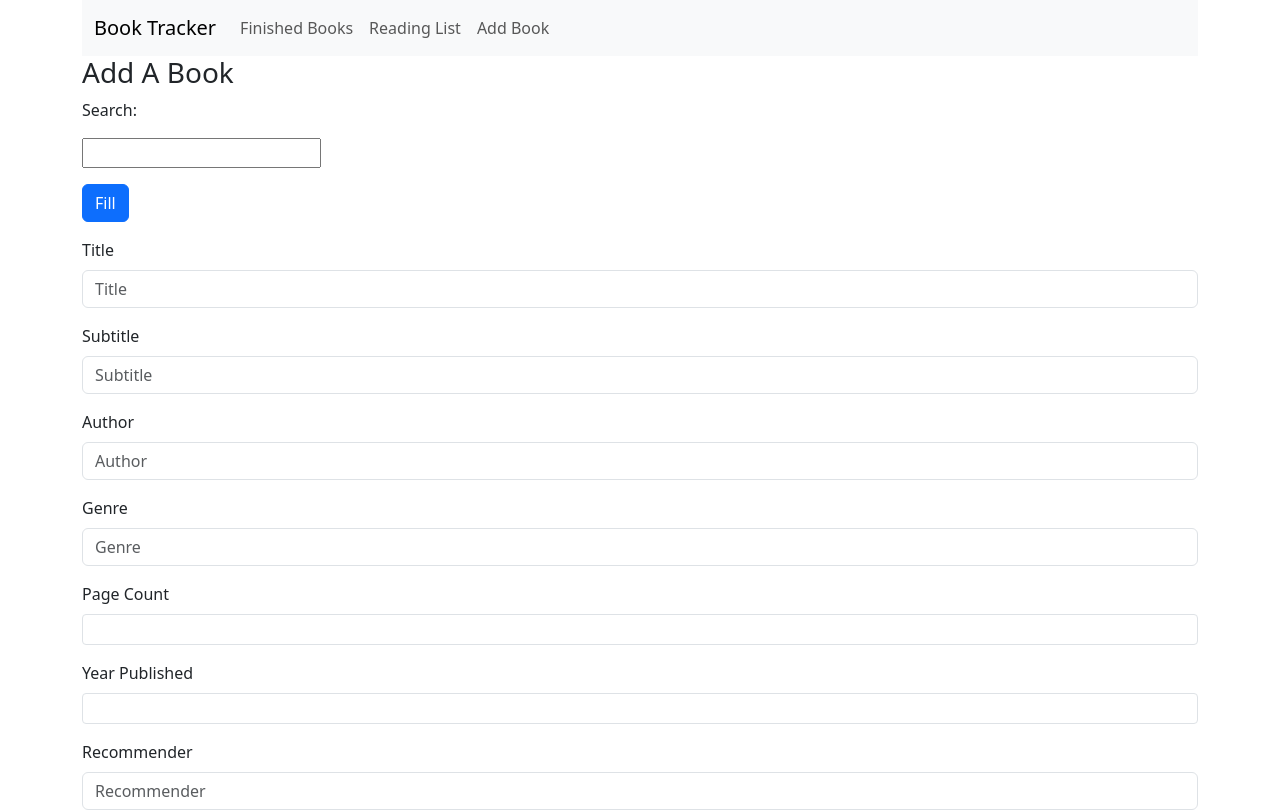
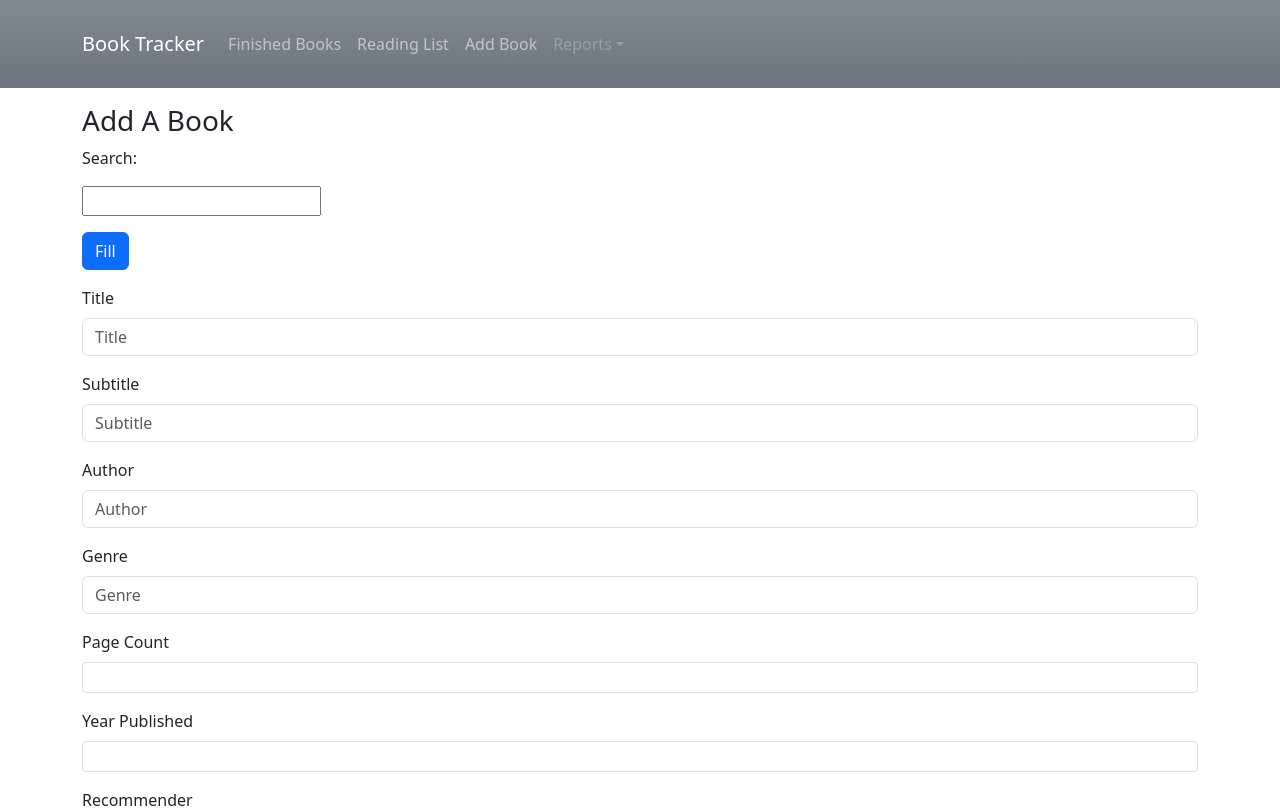
Before and after one commit to sonetteira/book-tracker, a React (Create React App) app in the folder book-tracker/: page /addBook in a window 1280 px wide. Shown: the top 810 px of the page. Built offline with nearby package versions, Linux system fonts and the light colour scheme; what datatables.net-react would draw is missing.

Commit message:
fix nav formatting

```diff
--- a/book-tracker/src/App.js
+++ b/book-tracker/src/App.js
@@ -2,20 +2,22 @@
 import './App.css';
 import React from 'react';
 import { BrowserRouter as Router, Routes, Route } from 'react-router-dom';
-import Nav from './components/nav';
+import Navigation from './components/nav';
 import BookList from './pages/booklist';
 import BookDetails from './pages/bookdetails';
 import AddBook from './pages/addbook';
 import EditBook from './pages/editBook';
+import 'bootstrap/dist/css/bootstrap.min.css';
 
 class App extends React.Component {
   render() {
     return (
+      <>
+      <header className='bg-secondary bg-gradient p-3 mb-3'>
+        {/* <h1><a className="link-unstyled" href="/">Book Tracker</a></h1> */}
+        <Navigation />
+      </header>
       <div className="container">
-        <header>
-          {/* <h1><a className="link-unstyled" href="/">Book Tracker</a></h1> */}
-          <Nav />
-        </header>
         <Router>
           <Routes>
             <Route path="/:toRead?" element={<BookList />} />
@@ -25,6 +27,7 @@ class App extends React.Component {
           </Routes>
         </Router>
       </div>
+      </>
     );
   }
 }
--- a/book-tracker/src/components/nav.js
+++ b/book-tracker/src/components/nav.js
@@ -6,7 +6,7 @@ import NavDropdown from 'react-bootstrap/NavDropdown';
 
 function Navigation() {
     return (
-    <Navbar expand="lg" className="bg-body-tertiary">
+    <Navbar expand="lg" data-bs-theme="dark">
         <Container>
             <Navbar.Brand href="/">Book Tracker</Navbar.Brand>
             <Navbar.Toggle aria-controls="basic-navbar-nav" />
@@ -15,10 +15,10 @@ function Navigation() {
                     <Nav.Link href="/">Finished Books</Nav.Link>
                     <Nav.Link href="/toread">Reading List</Nav.Link>
                     <Nav.Link href="/addBook">Add Book</Nav.Link>
-                    {/* <NavDropdown title="Reports" id="basic-nav-dropdown">
+                    <NavDropdown title="Reports" id="basic-nav-dropdown" disabled>
                         <NavDropdown.Item href="/yearlyReport">Yearly Report</NavDropdown.Item>
                         <NavDropdown.Item href="/">Yearly Books by Author</NavDropdown.Item>
-                    </NavDropdown> */}
+                    </NavDropdown>
                 </Nav>
             </Navbar.Collapse>
         </Container>
--- a/book-tracker/src/pages/addbook.js
+++ b/book-tracker/src/pages/addbook.js
@@ -1,5 +1,4 @@
 import React, { useState } from 'react';
-import 'bootstrap/dist/css/bootstrap.min.css';
 import Button from 'react-bootstrap/Button';
 import Form from 'react-bootstrap/Form';
 import { AutoComplete } from 'primereact/autocomplete';
```
